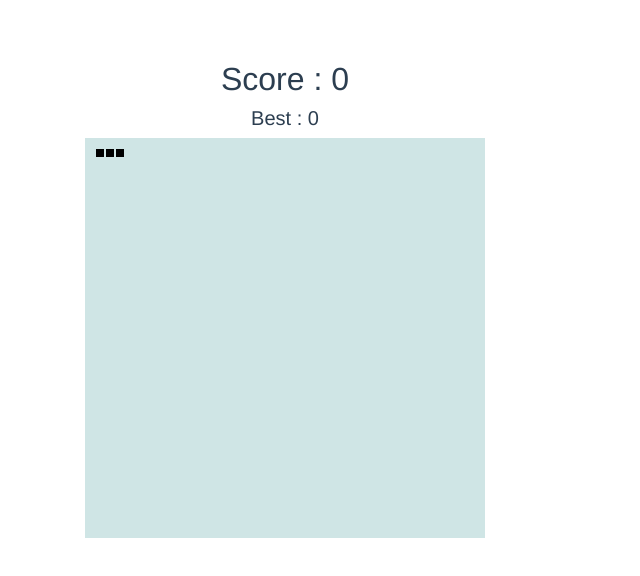
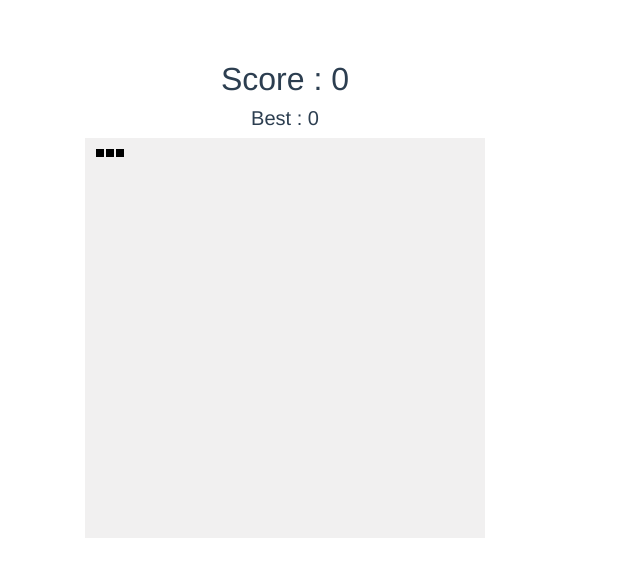
Before and after one commit to imjith/snake-game, a Vue app: page / in a window 1280 px wide. Shown: the top 576 px of the page, without its empty margins (0-640 px from the left). Built offline with nearby package versions, Linux system fonts and the light colour scheme.

Commit message:
change styles

```diff
--- a/src/components/GameCanvas.vue
+++ b/src/components/GameCanvas.vue
@@ -8,7 +8,7 @@
     :style="{'max-width': (w*size)+'px'}"
   >
     <div class="score">
-      <h2 >Score : {{score}}</h2>
+      <h2>Score : {{score}}</h2>
       <h5>Best : {{best}}</h5>
     </div>
 
@@ -43,7 +43,7 @@ export default {
       tCount: 0,
       treasurePos: 0,
       score: 0,
-      best: 0,
+      best: 0
     };
   },
   mounted: function() {
@@ -67,7 +67,7 @@ export default {
     getTheme(n) {
       let v = this.snake[n];
       if (v == 0) {
-        return "white";
+        return "blank";
       }
       if (v == 1) {
         return "snake";
@@ -192,15 +192,15 @@ export default {
 
 <style scoped>
 .pixel {
-  border: 1px solid rgb(207, 229, 229);
+  border: 1px solid rgb(241, 240, 240);
 }
 .game-canvas {
   display: flex;
   flex-wrap: wrap;
 }
 
-.white {
-  background-color: rgb(207, 229, 229);
+.blank {
+  background-color: rgb(241, 240, 240);
 }
 
 .snake {
@@ -208,6 +208,9 @@ export default {
 }
 
 .treasure {
-  background-color: goldenrod;
+  background-color: rgb(171, 123, 1);
+  box-shadow: 0 0 5px rgb(217, 208, 26);
+  border-width: 2px;
+  border-color: rgba(217, 208, 26, 1);
 }
 </style>
```
